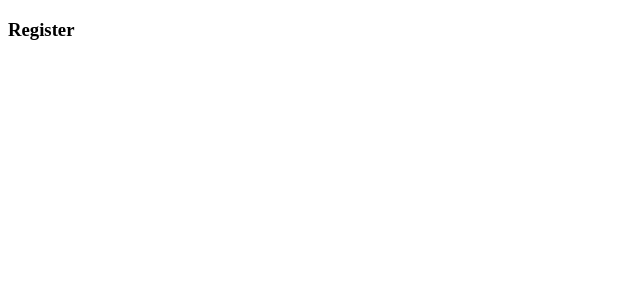
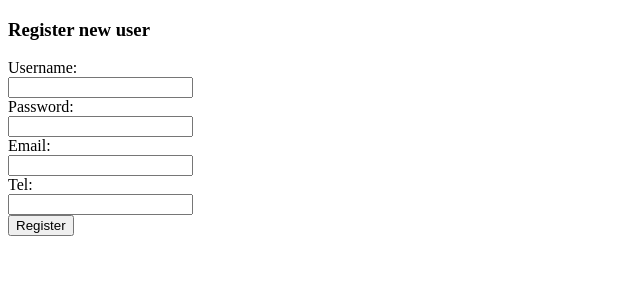
Before and after one commit to JaneCS2025/Flask-Log-in-App, a Flask app: page /register in a window 1280 px wide. Before the commit the part shown is almost empty. Shown: the top 300 px of the page, without its empty margins (0-640 px from the left). Run offline with Flask 3, Linux system fonts and the light colour scheme.

Commit message:
Add register user function

```diff
--- a/app.py
+++ b/app.py
@@ -22,12 +22,10 @@ conn = sqlite3.connect('instance/db.sqlite')
 cursor = conn.cursor()
 
 users = [
-    ('Jane', generate_password_hash('123')),
-    ('Mike', generate_password_hash('456')),
-    ('alice', generate_password_hash('123')),
-    ('bob', generate_password_hash('123'))
+    ('alice', generate_password_hash('123'), 'alice@gmail.com', '7783098978'),
+    ('bob', generate_password_hash('123'), 'bob@gmail.com', '7789086897')
 ]
-cursor.executemany('INSERT OR IGNORE INTO user (username, password) VALUES (?, ?)', users)
+cursor.executemany('INSERT OR IGNORE INTO user (username, password, email, tel) VALUES (?, ?, ?, ?)', users)
 conn.commit()
 conn.close()
 
@@ -36,6 +34,8 @@ class User(UserMixin, db.Model):
   id = db.Column(db.Integer, primary_key = True)
   username = db.Column(db.String(250), unique = True, nullable = False)
   password = db.Column(db.String(250), nullable = False)
+  email = db.Column(db.String(250), nullable = True)
+  tel = db.Column(db.String(250), nullable = True)
 
 # Create database
 with app.app_context():
@@ -72,8 +72,29 @@ def login():
   return render_template("login.html")
 
 
-@app.route('/register')
+@app.route('/register', methods=['GET', 'POST'])
 def register():
+  if request.method == 'POST':
+    username = request.form.get('username')
+    password = request.form.get('password')
+    email = request.form.get('email')
+    tel = request.form.get('tel')
+
+    # Check if user already exists
+    existing_user = User.query.filter_by(username=username).first()
+    if existing_user:
+      return render_template('register.html', error='Username already exists')
+
+    # Hash the password
+    hashed_password = generate_password_hash(password)
+
+    # Create new user and add to db
+    new_user = User(username=username, password=hashed_password, email=email, tel=tel)
+    db.session.add(new_user)
+    db.session.commit()
+
+    return redirect(url_for('login'))
+
   return render_template('register.html')
 
 
--- a/templates/index.html
+++ b/templates/index.html
@@ -8,7 +8,10 @@
 <body>
   {% if user %}
   <h3>Welcome to Home Page, {{user.username}} !</h3>
+  <a href="/logout">Logout</a>
+   {% else %}
+    <h1>Welcome to Guest Page!</h1>
   {% endif %}
-   <a href="/logout">Logout</a>
+
 </body>
 </html>
--- a/templates/login.html
+++ b/templates/login.html
@@ -25,5 +25,6 @@
        }, 5000);
     </script>
     {% endif %}
+   <a href="/register">Create new user</a>
 </body>
 </html>
--- a/templates/register.html
+++ b/templates/register.html
@@ -6,6 +6,25 @@
   <title>Register</title>
 </head>
 <body>
-    <h3>Register</h3>
+    <h3>Register new user</h3>
+    <form action="/register" method="post">
+      <label for="username">Username:</label>
+      <div>
+        <input type="text" name="username" required />
+      </div>
+       <label for="password">Password:</label>
+      <div>
+        <input type="text" name="password" required />
+      </div>
+      <label for="email">Email:</label>
+      <div>
+        <input type="email" name="email" />
+      </div>
+      <label for="Tel">Tel:</label>
+      <div>
+        <input type="tel" name="tel" />
+      </div>
+      <button type="submit">Register</button>
+   </form>
 </body>
 </html>
--- a/templates/users.html
+++ b/templates/users.html
@@ -8,7 +8,7 @@
     <h3>All Usernames</h3>
     <ul>
         {% for user in users %}
-            <li>{{ user.username }}</li>
+          <li>{{ user.username }}</li>
         {% endfor %}
     </ul>
 </body>
```
Also changed, not shown: instance/db.sqlite.
